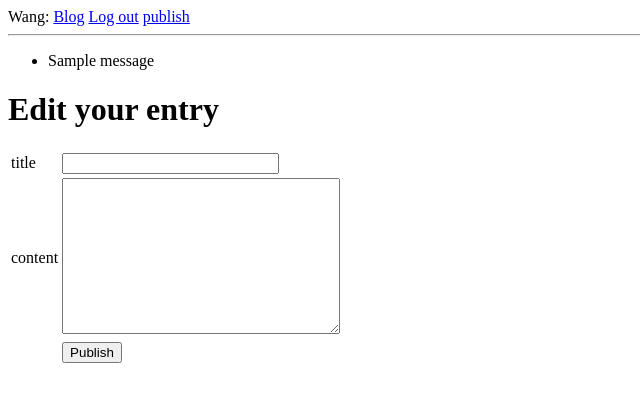
After one commit to qdzzyb2014/myblog, a Flask app: page /edit in a window 1280 px wide. The commit adds this page. Shown: the top 402 px of the page, without its empty margins (0-640 px from the left). Run offline with Flask 2, Linux system fonts and the light colour scheme; a user stored in the database is signed in; tables that the repository leaves empty hold one stand-in row (values such as "Sample post"); one stand-in notice (Sample message) is shown; parts of the project's set-up code (start-up, migrations or seed data) failed here and were passed over.

Commit message:
添加发布页面 下一步用makedown重构 “

```diff
--- a/app/__init__.py
+++ b/app/__init__.py
@@ -9,7 +9,7 @@ app = Flask(__name__)
 app.config.from_object('config')
 db = SQLAlchemy(app)
 lm = LoginManager()
-lm.init_app(app)
+lm.setup_app(app)
 
 
 from app import views, models
--- a/app/form.py
+++ b/app/form.py
@@ -1,2 +1,15 @@
 #!/usr/bin/env python
 # coding=utf-8
+from flask.ext.wtf import Form
+from wtforms import TextField, PasswordField, BooleanField, SubmitField, TextAreaField
+from wtforms.validators import Required
+
+class LoginForm(Form):
+    user_name = TextField('user_name', validators = [Required()])
+    password = PasswordField('password', validators = [Required()])
+    remember_me = BooleanField('remember_me', default = False)
+    submit = SubmitField('登陆'.decode('utf-8'))
+
+class EditForm(Form):
+    title = TextField('title', validators = [Required()])
+    entry = TextAreaField('entry', validators = [Required()])
--- a/app/models.py
+++ b/app/models.py
@@ -1,7 +1,7 @@
 #!/usr/bin/env python
 # coding=utf-8
 from app import db
-
+from hashlib import md5
 class Entry(db.Model):
     id = db.Column(db.Integer, primary_key = True)
     title = db.Column(db.String(80))
@@ -14,3 +14,34 @@ class Entry(db.Model):
 
     def __repr__(self):
         return '<titile: %r> <content: %r>' % (self.title, self.content)
+
+class User(db.Model):
+    __tablename__ = 'User'
+    id = db.Column(db.Integer, primary_key = True)
+    user_name = db.Column(db.String(64), unique = True)
+    password = db.Column(db.String(128))
+    email = db.Column(db.String(120))
+    def __repr__(self):
+        return '<user_name: %r>'%(self.user_name)
+    def is_authenticated(self):
+        return True
+
+    def is_active(self):
+        return True
+
+    def get_id(self):
+        return unicode(self.id)
+    def is_anonymous(self):
+        return False
+
+    def avatar(self, size):
+        return 'http://www.gravatar.com/avatar/' + md5(self.email).hexdigest() + '?d=mm&s=' + str(size)
+
+    @classmethod
+    def login_check(cls, user_name, password):
+        user = cls.query.filter(
+            db.and_(User.user_name == user_name, User.password == password)
+        ).first()
+        if not user:
+            return None
+        return user
--- a/app/templates/base.html
+++ b/app/templates/base.html
@@ -6,7 +6,25 @@
   <body>
       <div>Wang:
           <a href="{{ url_for('index') }}">Blog</a>
+          {% if current_user.is_authenticated() %}
+          <a href="{{ url_for('logout') }}">Log out</a>
+          <a href="{{ url_for('edit') }}">publish</a>
+          {% else %}
+          <a href="{{ url_for('login') }}">Log in</a>
+          {% endif %}
       </div>
+      <hr>
+      {% with messages = get_flashed_messages() %}
+      {% if messages %}
+      <ul>
+          {% for message in messages %}
+          <li> {{ message }}</li>
+          {% endfor %}
+      </ul>
+      {% endif %}
+      {% endwith %}
+
+
       {% block content %}{% endblock %}
   </body>
 </html>
--- /dev/null
+++ b/app/templates/edit.html
@@ -0,0 +1,27 @@
+{% extends "base.html" %}
+
+{% block content %}
+<h1>Edit your entry</h1>
+<form action="" method="POST" name="edit">
+    {{form.hidden_tag()}}
+    <table>
+        <tr>
+            <td>title</td>
+            <td>
+                {{ form.title(size = 24) }}
+                {% for error in form.errors.title %}
+                <br><span style="color:red;">{{ error }}</span>
+                {% endfor %}
+            </td>
+        </tr>
+        <tr>
+            <td>content</td>
+            <td>{{ form.entry(cols = 32, rows = 10,size = 30) }}</td>
+        </tr>
+        <tr>
+            <td></td>
+            <td><input type="submit" value="Publish"></td>
+        </tr>
+    </table>
+</form>
+{% endblock %}
--- a/app/templates/index.html
+++ b/app/templates/index.html
@@ -2,9 +2,9 @@
 
 {% block content %}
 
+{% block title %}Blog entries{% endblock %}
+
 {% include 'flash.html' %}
-
-{% block title %}Blog entries{% endblock %}
 
 {% for entry in entries %}
 <h3>
--- a/app/views.py
+++ b/app/views.py
@@ -1,11 +1,16 @@
 #!/usr/bin/env python
 # coding=utf-8
-from flask import (abort, flash, Markup, redirect, render_template,request,
-                   Response, session, url_for)
-#from flask.ext.login import login_user, logout_user, current_user, login_required
-from models import Entry
+from flask import (abort, g,flash, Markup, redirect, render_template,request, Response, session, url_for)
+from flask.ext.login import login_user, logout_user, current_user, login_required
+from form import LoginForm, EditForm
+from models import Entry, User
 from datetime import datetime, timedelta
-from app import app, db
+from app import app, db, lm
+
+@lm.user_loader
+def load_user(user_name):
+    return User.query.get(user_name)
+
 
 @app.route('/')
 @app.route('/index')
@@ -25,9 +30,46 @@ def entry(id):
         return redirect('index')
     return render_template('entry.html', entry = entry)
 
+@app.route('/login', methods = ['GET', 'POST'])
+def login():
+    if current_user.is_authenticated():
+        return redirect(url_for('index'))
 
+    form = LoginForm()
+    if form.validate_on_submit():
+        user = User.login_check(request.form.get('user_name'),
+                                request.form.get('password'))
+        if user:
+            login_user(user)
+            flash('welcome!')
+            return redirect(url_for('index'))
+        else:
+            flash('error')
+            return redirect('/login')
 
+    return render_template('login.html',form = form)
 
-#@app.route('login', methods = ['POST', 'GET'])
-#def login():
-#    pass
+@app.route('/logout')
+@login_required
+def logout():
+    logout_user()
+    flash("Log out")
+    return redirect(url_for('index'))
+
+@app.route('/edit', methods = ['GET', 'POST'])
+@login_required
+def edit():
+    form = EditForm()
+    if form.validate_on_submit():
+        entry = Entry(title = form.title.data,
+                     content = form.entry.data,
+                     pub_date = datetime.now())
+        try:
+            db.session.add(entry)
+            db.session.commit()
+        except:
+            flash('Database error!')
+            return redirect('/edit')
+        flash('Publich success!')
+        return redirect('/entry/%d'%(entry.id))
+    return render_template('edit.html',form = form)
--- a/config.py
+++ b/config.py
@@ -8,7 +8,7 @@ CSRF_ENABLED = True
 
 #init superuser
 SUPER_USER = "qdzzyb"
-SECRET_KEY = "you-will-never-guess"
+SECRET_KEY = "wlj199272"
 #init database
 SQLALCHEMY_DATABASE_URI = 'sqlite:///' + os.path.join(basedir, 'app.db')
 SQLALCHEMY_MIGRATE_REPO = os.path.join(basedir, 'db_repository')
```
Also changed, not shown: app/templates/login.html (+27 -0 lines), 1 other file.
